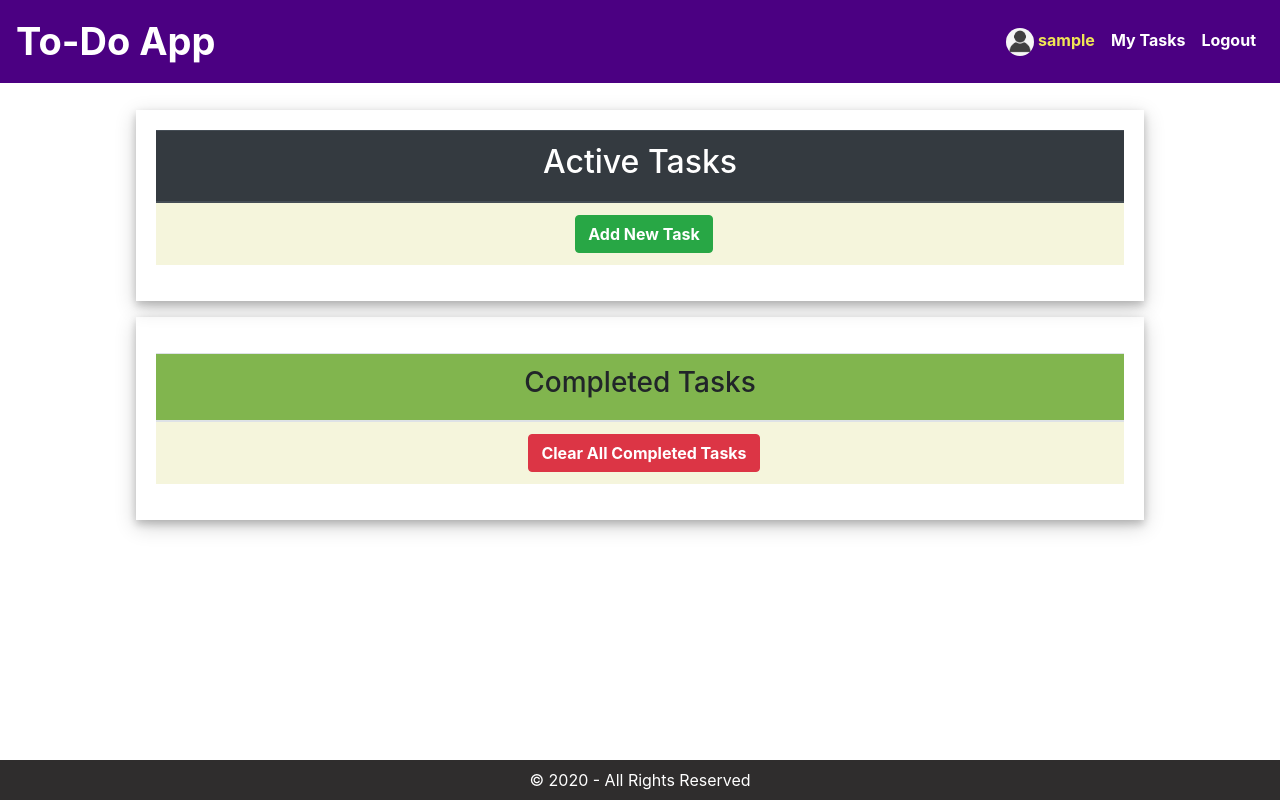
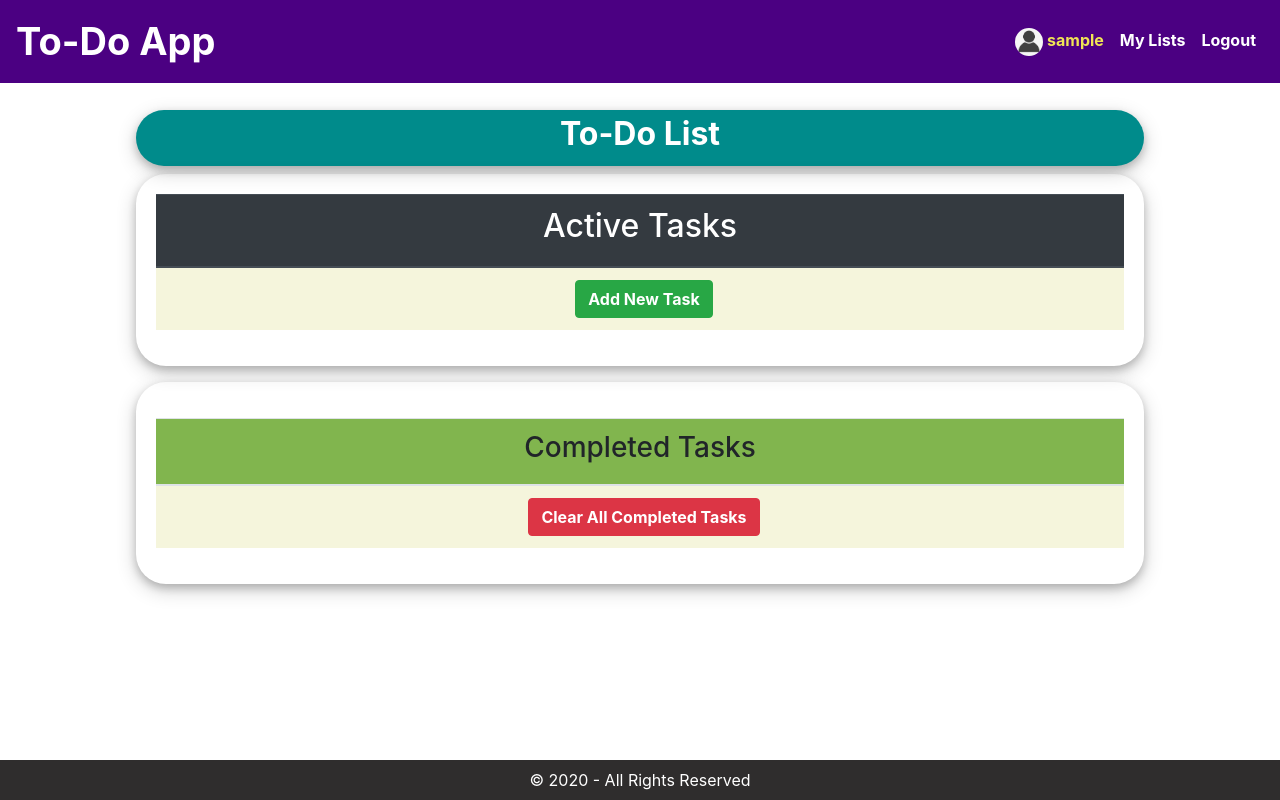
Before and after one commit to Ram-95/to_do_app, a Django app: page /tasks/ in a window 1280 px wide. Run offline with Django 3.2, Linux system fonts and the light colour scheme; the visitor is signed in with stand-in values (Sample User, id 1); data that the repository does not hold is empty; some libraries are stand-ins or nearby versions.

Commit message:
Worked on UI

```diff
--- a/to_do/static/to_do_app/main.css
+++ b/to_do/static/to_do_app/main.css
@@ -72,6 +72,7 @@ body {
     width: 90%;
     box-shadow: 0 4px 8px 0 rgba(0, 0, 0, 0.2), 0 6px 20px 0 rgba(0, 0, 0, 0.19);
     display: table;
+    border-radius: 30px;
 }
 
 .auth-section {
@@ -154,3 +155,22 @@ footer {
     color: white;
     text-align: center;
  }
+
+ .list_name {
+     color: white;
+     text-align: center;
+     font-weight: bold;
+ }
+
+ .list_name_div {
+    width: 90%;
+    padding: 5px;
+    background-color: darkcyan;
+    box-shadow: 0 4px 8px 0 rgba(0, 0, 0, 0.2), 0 6px 20px 0 rgba(0, 0, 0, 0.19);
+    border-radius: 30px;
+ }
+
+ .user_tasks {
+    background-color: white;
+    box-shadow: 0 4px 8px 0 rgba(0, 0, 0, 0.2), 0 6px 20px 0 rgba(0, 0, 0, 0.19);
+ }
--- a/to_do/static/to_do_app/script.js
+++ b/to_do/static/to_do_app/script.js
@@ -152,7 +152,7 @@ $(document).ready(function () {
                         //$("#add_task_btn").parent().parent().remove();
 
                         //Add the added task to the Active Tasks Table
-                        //var row = '<tr><td><input type="checkbox" title="Mark as Done" class="form-check-input mark_as_done" id="' + task_id + '"></td><td colspan="2"><h4 align="left" id="title' + task_id + '">' + task_name + '</h4></td><td><button class="btn btn-side deleterow delete_existing_row" title="Delete this Task" style="float: right;"><i class="fa fa-close"></i></button></td></tr>';
+                        //var row = '<tr><td><input type="checkbox" title="Mark as Complete" class="form-check-input mark_as_done" id="' + task_id + '"></td><td colspan="2"><h4 align="left" id="title' + task_id + '">' + task_name + '</h4></td><td><button class="btn btn-side deleterow delete_existing_row" title="Delete this Task" style="float: right;"><i class="fa fa-close"></i></button></td></tr>';
                         //$('#maintable').append(row);
                         refreshData();
                     }
@@ -189,7 +189,7 @@ $(document).ready(function () {
                         //Remove from the Active Table
                         //$("#"+check_id).parent().parent().remove();
                         //Append to the Complete Table
-                        //var row = '<tr><td><input type="checkbox" title="Mark as Undone" class="form-check-input mark_as_undone" id="'+ check_id +'" checked></td><td><h4 align="left" id="title'+ check_id + '" class="completed_tasks">'+ task_name + '</h4></td><td class="button-row"></td></tr>';
+                        //var row = '<tr><td><input type="checkbox" title="Mark as Incomplete" class="form-check-input mark_as_undone" id="'+ check_id +'" checked></td><td><h4 align="left" id="title'+ check_id + '" class="completed_tasks">'+ task_name + '</h4></td><td class="button-row"></td></tr>';
                         //$('#completed-table').append(row);
                         refreshData();
 
@@ -217,7 +217,7 @@ $(document).ready(function () {
                         //Remove from the Completed Table
                         //$("#"+un_check_id).parent().parent().remove();
                         //Append to the Active Table
-                        //var row = '<tr><td><input type="checkbox" title="Mark as Done" class="form-check-input mark_as_done" id="' + un_check_id + '"></td><td colspan="2"><h4 align="left" id="title' + un_check_id + '">' + task_name + '</h4></td><td><button class="btn btn-side deleterow delete_existing_row" title="Delete this Task" style="float: right;"><i class="fa fa-close"></i></button></td></tr>';
+                        //var row = '<tr><td><input type="checkbox" title="Mark as Complete" class="form-check-input mark_as_done" id="' + un_check_id + '"></td><td colspan="2"><h4 align="left" id="title' + un_check_id + '">' + task_name + '</h4></td><td><button class="btn btn-side deleterow delete_existing_row" title="Delete this Task" style="float: right;"><i class="fa fa-close"></i></button></td></tr>';
                         //$('#maintable').append(row);
                         refreshData();
 
--- a/to_do/templates/to_do_app/base.html
+++ b/to_do/templates/to_do_app/base.html
@@ -60,7 +60,7 @@
                         </a>
                     </li>
                     <li class="nav-item">
-                        <a class="nav-link" href="{% url 'tasks' %}" style="color: white;"><strong>My Tasks</strong></a>
+                        <a class="nav-link" href="{% url 'tasks' %}" style="color: white;"><strong>My Lists</strong></a>
                     </li>
                     <li class="nav-item">
                         <a class="nav-link" href="{% url 'logout' %}" style="color: white;"><strong>Logout</strong></a>
--- a/to_do/templates/to_do_app/index.html
+++ b/to_do/templates/to_do_app/index.html
@@ -14,7 +14,7 @@
         <a href="{% url 'login' %}"><button class="btn btn-success homepage_buttons m-auto">Login</button></a>&nbsp;
         <a href="{% url 'register' %}"><button class="btn btn-info homepage_buttons ml-3">Sign Up</button></a>
         {% else %}
-        <a class="ml-3" href="{% url 'tasks' %}"><button class="btn btn_my_tasks">Go to My Tasks</button></a>
+        <a class="ml-3" href="{% url 'tasks' %}"><button class="btn btn_my_tasks">Go to My Lists</button></a>
     </div>
 </div>
 {% endif %}
--- a/to_do/templates/to_do_app/tasks.html
+++ b/to_do/templates/to_do_app/tasks.html
@@ -1,7 +1,10 @@
 {% extends "to_do_app/base.html" %}
 {% block content %}
+<div class="container list_name_div">
+	<h2 class="list_name">To-Do List</h2>
+</div>
 
-<div class="container" id="list-container1">
+<div class="container mt-2" id="list-container1">
 
 	<table class="table table-hover" id="maintable">
 		<thead class="thead-dark">
@@ -20,7 +23,7 @@
 			{% for task in tasks %}
 			{% if not task.is_checked %}
 			<tr class="task_{{ task.id }}">
-				<td><input type="checkbox" title="Mark as Done" class="form-check-input mark_as_done"
+				<td><input type="checkbox" title="Mark as Complete" class="form-check-input mark_as_done"
 						id="{{ task.id }}"></td>
 				<td colspan="2">
 					<h4 class="text-left" id="title{{ task.id }}">{{ task.task_title }}</h4>
@@ -58,7 +61,7 @@
 			<tr class="task_{{ task.id }}">
 				<td>
 
-					<input type="checkbox" title="Mark as Undone" class="form-check-input mark_as_undone"
+					<input type="checkbox" title="Mark as Incomplete" class="form-check-input mark_as_undone"
 						id="{{ task.pk }}" checked></td>
 				<td>
 					<h4 class="text-left completed_tasks" id="title{{ task.pk }}">{{ task.task_title }}</h4>
--- a/users/templates/users/profile.html
+++ b/users/templates/users/profile.html
@@ -10,5 +10,8 @@
       <a href="{% url 'edit_profile' %}"><button class="btn btn-danger" style="border-radius: 18px;">Edit Profile</button></a>
     </div>
   </div>
+  <div class="user_tasks media border row center-block d-flex justify-content-center pt-2 mt-3">
+    <h4>All the User Tasks go here...</h4>
+    </div>
 </div>
 {% endblock content %}
```
